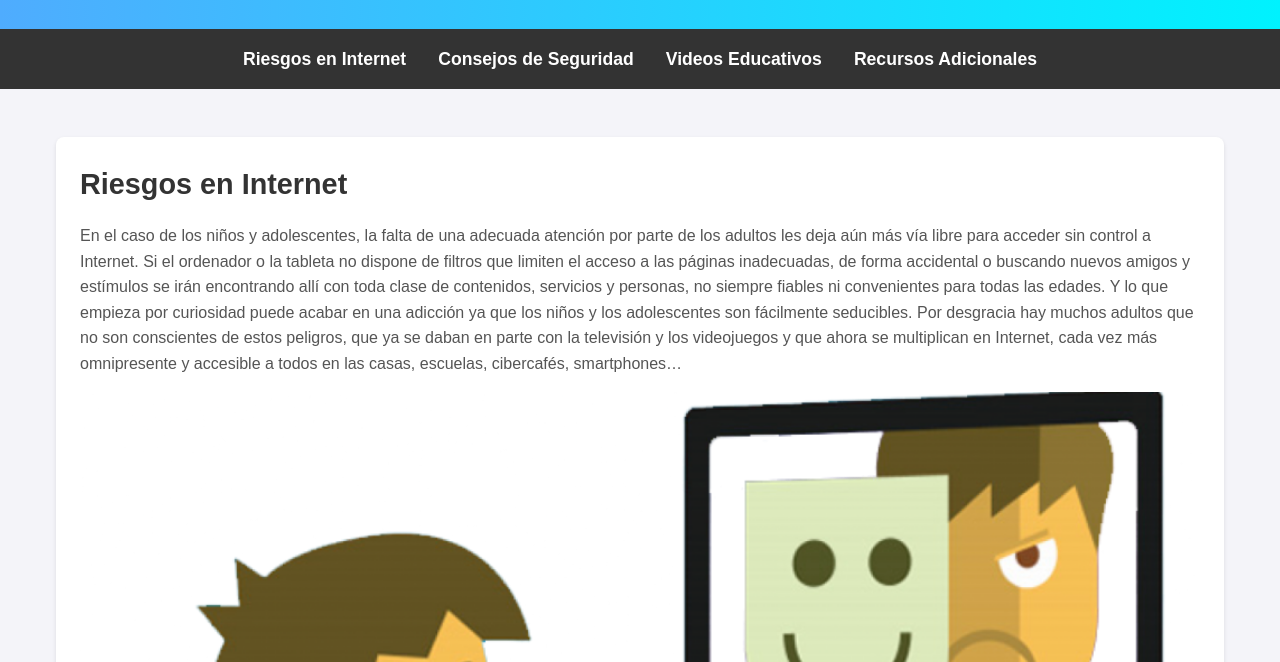
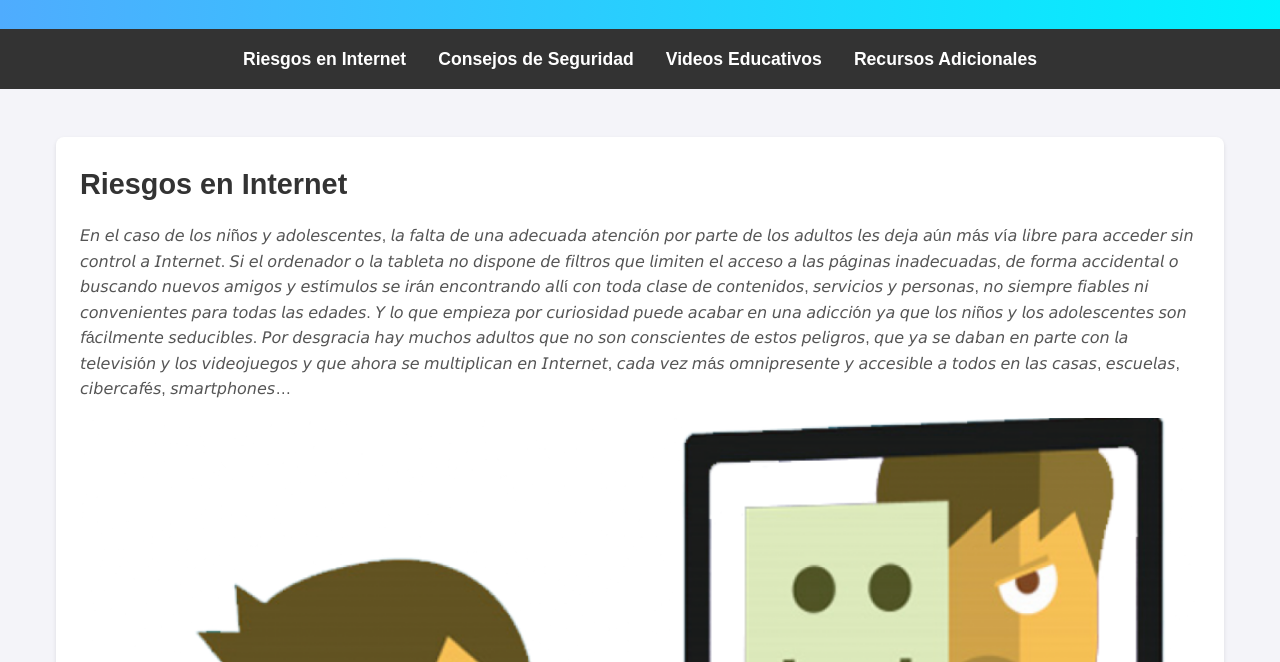
Before and after one commit to uridleon/Red-Segura, a plain HTML site: page index.html in a window 1280 px wide. Shown: the part 138-800 px from the top of the page. Drawn offline with Linux system fonts and the light colour scheme.

Commit message:
Update index.html

```diff
--- a/index.html
+++ b/index.html
@@ -22,7 +22,7 @@
     <main>
         <section id="riesgos">
             <h2>Riesgos en Internet</h2>
-            <p>En el caso de los niños y adolescentes, la falta de una adecuada atención por parte de los adultos les deja aún más vía libre para acceder sin control a Internet. Si el ordenador o la tableta no dispone de filtros que limiten el acceso a las páginas inadecuadas, de forma accidental o buscando nuevos amigos y estímulos se irán encontrando allí con toda clase de contenidos, servicios y personas, no siempre fiables ni convenientes para todas las edades. Y lo que empieza por curiosidad puede acabar en una adicción ya que los niños y los adolescentes son fácilmente seducibles. Por desgracia hay muchos adultos que no son conscientes de estos peligros, que ya se daban en parte con la televisión y los videojuegos y que ahora se multiplican en Internet, cada vez más omnipresente y accesible a todos en las casas, escuelas, cibercafés, smartphones…</p>
+            <p>𝘌𝘯 𝘦𝘭 𝘤𝘢𝘴𝘰 𝘥𝘦 𝘭𝘰𝘴 𝘯𝘪ñ𝘰𝘴 𝘺 𝘢𝘥𝘰𝘭𝘦𝘴𝘤𝘦𝘯𝘵𝘦𝘴, 𝘭𝘢 𝘧𝘢𝘭𝘵𝘢 𝘥𝘦 𝘶𝘯𝘢 𝘢𝘥𝘦𝘤𝘶𝘢𝘥𝘢 𝘢𝘵𝘦𝘯𝘤𝘪ó𝘯 𝘱𝘰𝘳 𝘱𝘢𝘳𝘵𝘦 𝘥𝘦 𝘭𝘰𝘴 𝘢𝘥𝘶𝘭𝘵𝘰𝘴 𝘭𝘦𝘴 𝘥𝘦𝘫𝘢 𝘢ú𝘯 𝘮á𝘴 𝘷í𝘢 𝘭𝘪𝘣𝘳𝘦 𝘱𝘢𝘳𝘢 𝘢𝘤𝘤𝘦𝘥𝘦𝘳 𝘴𝘪𝘯 𝘤𝘰𝘯𝘵𝘳𝘰𝘭 𝘢 𝘐𝘯𝘵𝘦𝘳𝘯𝘦𝘵. 𝘚𝘪 𝘦𝘭 𝘰𝘳𝘥𝘦𝘯𝘢𝘥𝘰𝘳 𝘰 𝘭𝘢 𝘵𝘢𝘣𝘭𝘦𝘵𝘢 𝘯𝘰 𝘥𝘪𝘴𝘱𝘰𝘯𝘦 𝘥𝘦 𝘧𝘪𝘭𝘵𝘳𝘰𝘴 𝘲𝘶𝘦 𝘭𝘪𝘮𝘪𝘵𝘦𝘯 𝘦𝘭 𝘢𝘤𝘤𝘦𝘴𝘰 𝘢 𝘭𝘢𝘴 𝘱á𝘨𝘪𝘯𝘢𝘴 𝘪𝘯𝘢𝘥𝘦𝘤𝘶𝘢𝘥𝘢𝘴, 𝘥𝘦 𝘧𝘰𝘳𝘮𝘢 𝘢𝘤𝘤𝘪𝘥𝘦𝘯𝘵𝘢𝘭 𝘰 𝘣𝘶𝘴𝘤𝘢𝘯𝘥𝘰 𝘯𝘶𝘦𝘷𝘰𝘴 𝘢𝘮𝘪𝘨𝘰𝘴 𝘺 𝘦𝘴𝘵í𝘮𝘶𝘭𝘰𝘴 𝘴𝘦 𝘪𝘳á𝘯 𝘦𝘯𝘤𝘰𝘯𝘵𝘳𝘢𝘯𝘥𝘰 𝘢𝘭𝘭í 𝘤𝘰𝘯 𝘵𝘰𝘥𝘢 𝘤𝘭𝘢𝘴𝘦 𝘥𝘦 𝘤𝘰𝘯𝘵𝘦𝘯𝘪𝘥𝘰𝘴, 𝘴𝘦𝘳𝘷𝘪𝘤𝘪𝘰𝘴 𝘺 𝘱𝘦𝘳𝘴𝘰𝘯𝘢𝘴, 𝘯𝘰 𝘴𝘪𝘦𝘮𝘱𝘳𝘦 𝘧𝘪𝘢𝘣𝘭𝘦𝘴 𝘯𝘪 𝘤𝘰𝘯𝘷𝘦𝘯𝘪𝘦𝘯𝘵𝘦𝘴 𝘱𝘢𝘳𝘢 𝘵𝘰𝘥𝘢𝘴 𝘭𝘢𝘴 𝘦𝘥𝘢𝘥𝘦𝘴. 𝘠 𝘭𝘰 𝘲𝘶𝘦 𝘦𝘮𝘱𝘪𝘦𝘻𝘢 𝘱𝘰𝘳 𝘤𝘶𝘳𝘪𝘰𝘴𝘪𝘥𝘢𝘥 𝘱𝘶𝘦𝘥𝘦 𝘢𝘤𝘢𝘣𝘢𝘳 𝘦𝘯 𝘶𝘯𝘢 𝘢𝘥𝘪𝘤𝘤𝘪ó𝘯 𝘺𝘢 𝘲𝘶𝘦 𝘭𝘰𝘴 𝘯𝘪ñ𝘰𝘴 𝘺 𝘭𝘰𝘴 𝘢𝘥𝘰𝘭𝘦𝘴𝘤𝘦𝘯𝘵𝘦𝘴 𝘴𝘰𝘯 𝘧á𝘤𝘪𝘭𝘮𝘦𝘯𝘵𝘦 𝘴𝘦𝘥𝘶𝘤𝘪𝘣𝘭𝘦𝘴. 𝘗𝘰𝘳 𝘥𝘦𝘴𝘨𝘳𝘢𝘤𝘪𝘢 𝘩𝘢𝘺 𝘮𝘶𝘤𝘩𝘰𝘴 𝘢𝘥𝘶𝘭𝘵𝘰𝘴 𝘲𝘶𝘦 𝘯𝘰 𝘴𝘰𝘯 𝘤𝘰𝘯𝘴𝘤𝘪𝘦𝘯𝘵𝘦𝘴 𝘥𝘦 𝘦𝘴𝘵𝘰𝘴 𝘱𝘦𝘭𝘪𝘨𝘳𝘰𝘴, 𝘲𝘶𝘦 𝘺𝘢 𝘴𝘦 𝘥𝘢𝘣𝘢𝘯 𝘦𝘯 𝘱𝘢𝘳𝘵𝘦 𝘤𝘰𝘯 𝘭𝘢 𝘵𝘦𝘭𝘦𝘷𝘪𝘴𝘪ó𝘯 𝘺 𝘭𝘰𝘴 𝘷𝘪𝘥𝘦𝘰𝘫𝘶𝘦𝘨𝘰𝘴 𝘺 𝘲𝘶𝘦 𝘢𝘩𝘰𝘳𝘢 𝘴𝘦 𝘮𝘶𝘭𝘵𝘪𝘱𝘭𝘪𝘤𝘢𝘯 𝘦𝘯 𝘐𝘯𝘵𝘦𝘳𝘯𝘦𝘵, 𝘤𝘢𝘥𝘢 𝘷𝘦𝘻 𝘮á𝘴 𝘰𝘮𝘯𝘪𝘱𝘳𝘦𝘴𝘦𝘯𝘵𝘦 𝘺 𝘢𝘤𝘤𝘦𝘴𝘪𝘣𝘭𝘦 𝘢 𝘵𝘰𝘥𝘰𝘴 𝘦𝘯 𝘭𝘢𝘴 𝘤𝘢𝘴𝘢𝘴, 𝘦𝘴𝘤𝘶𝘦𝘭𝘢𝘴, 𝘤𝘪𝘣𝘦𝘳𝘤𝘢𝘧é𝘴, 𝘴𝘮𝘢𝘳𝘵𝘱𝘩𝘰𝘯𝘦𝘴…</p>
             <!-- Imagen de Riesgos -->
             <img src="riesgos.png" alt="Riesgos en Internet">
         </section>
```
